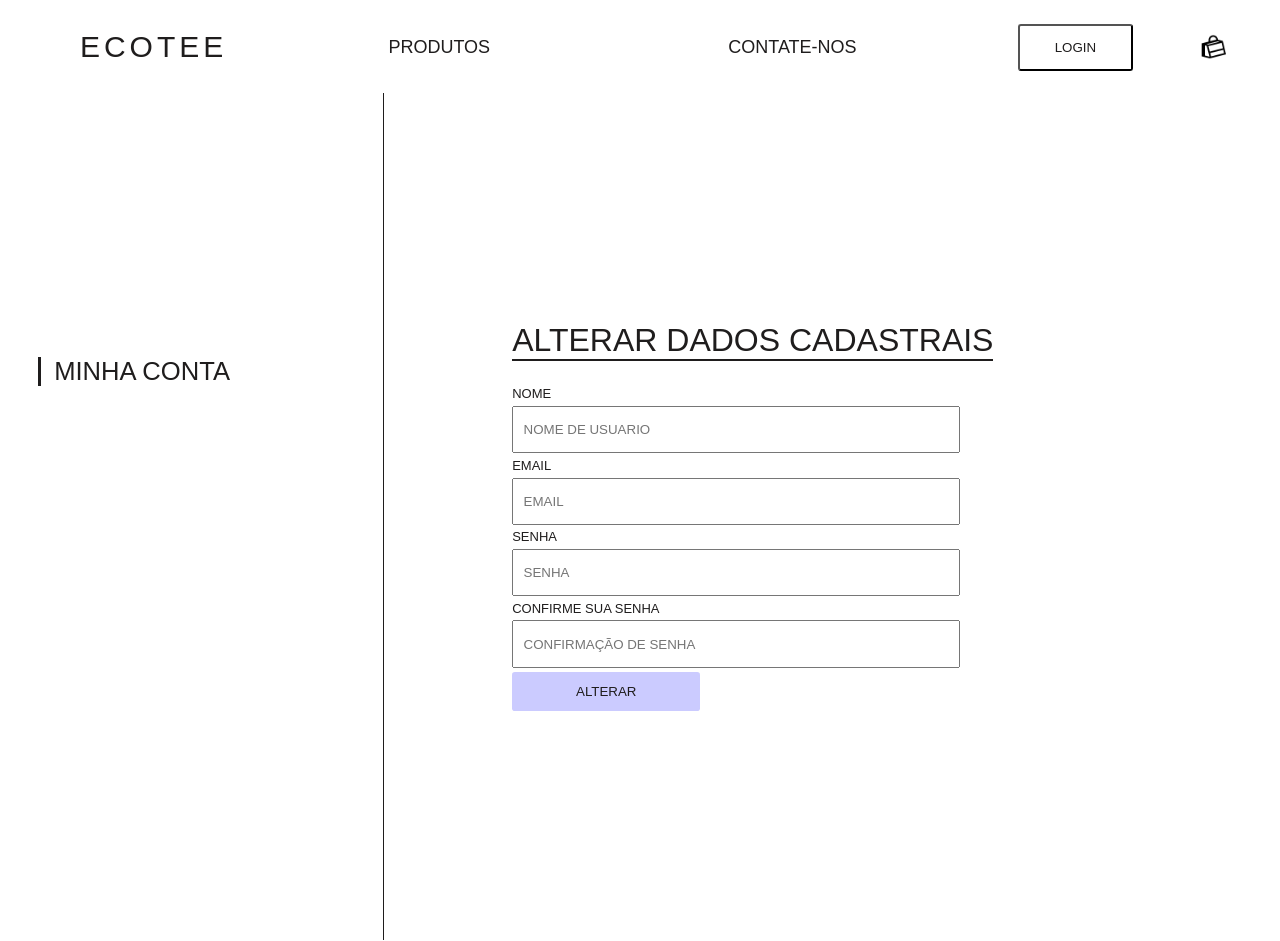
After one commit to GabrielvFrei/EcoTee, a PHP site: page /minhaConta.php in a window 1280 px wide. The commit adds this page. Run offline with PHP 8.4, Linux system fonts and the light colour scheme; data comes from the database, SQL or seed files in the repository; data that the repository does not hold is empty.

Commit message:
version 5.2

```diff
--- a/header.php
+++ b/header.php
@@ -6,7 +6,7 @@
     $user = "SELECT `nome` FROM clientes WHERE `cod` = '$id'";
     $query = mysqli_query($con, $user);
     $queryFetch = mysqli_fetch_assoc($query);
-    ?>;
+    ?>
 <!DOCTYPE html>
 <html lang="en">
 <head>
@@ -21,17 +21,19 @@
             <a href="index_home.php"><h1 class="logo">EcoTee</h1></a>
             <nav class="header-menu">
                 <ul class="list-itens">
-                    <li>PRODUTOS</li>
-                    <li>SOBRE NÓS</li>
-                    <li>CONTATE-GNOS</li>
+                    <a href="produtos.php"><li>PRODUTOS</li></a>
+                    <li>CONTATE-NOS</li>
                 </ul>
             </nav>
             <?php
             if ($id < 1) {
-            echo '<a href="login.php"><button id="btn_login">Login</button></a>';
-            }else{
-            echo '<a href="#">MINHA CONTA</a>';
-            echo '<a href="sair.act.php">sair</a>';
+                echo '<a href="login.php" id"btns_header"><button id="btn_login">Login</button></a>';
+            }if($id == 34){
+                echo '<a href="cadastrarProduto.php" id="btns_header">cadastrar produtos</a>';
+                echo '<a href="sair.act.php" id="bttns_header" >sair</a>';
+            }if($id > 1 && $id != 34){
+                echo '<a href="minhaConta.php" id="btns_header" >MINHA CONTA</a>';
+                echo '<a href="sair.act.php" id="bttns_header" >sair</a>';
             };
             ?>
             <img src="icons/bagIcon.png" alt="bag" srcset="" id="bag_header">
--- a/login.act.php
+++ b/login.act.php
@@ -3,7 +3,7 @@ require('connect.php');
 session_start();
 if (isset($_POST['nome']) || isset($_POST['senha'])) {
     if(strlen($_POST['nome']) < 1 || strlen($_POST['senha']) < 1) {
-        echo "Preencha seu email ou senha";
+        header("Location: login.php");
 }else {
     $nome = $con->real_escape_string($_POST['nome']);
     $senha = $con->real_escape_string($_POST['senha']);
--- /dev/null
+++ b/minhaConta.php
@@ -0,0 +1,40 @@
+<?php
+    session_start();
+    require('connect.php');
+    @$id = $_SESSION['cod'];
+    $user = "SELECT * FROM clientes WHERE `cod` = '$id'";
+    $queryy = mysqli_query($con, $user);
+    $queryFetchh = mysqli_fetch_assoc($queryy);
+    @include('header.php');
+    ?>
+<!DOCTYPE html>
+<html lang="en">
+<head>
+    <meta charset="UTF-8">
+    <meta name="viewport" content="width=device-width, initial-scale=1.0">
+    <title>Document</title>
+    <link rel="stylesheet" href="style_minhaConta.css">
+</head>
+<body>
+    <div class="super-container">
+        <div class="left-container">
+            <h1 id="my_account">minha conta</h1>
+        </div>
+        <div class="right-container">
+        <form action="minhaConta.act.php" method="post">
+            <input type="hidden" name="id" value="<?php echo $queryFetchh['cod']?>">
+                <h1>alterar dados cadastrais</h1>
+                <h2 id="inf">Nome</h2>
+                <input placeholder="Nome de usuario" name="nome" id="user" value="<?php echo $queryFetchh['nome']?>" type="text">
+                <h2 id="inf">Email</h2>
+                <input placeholder="Email" name="email" id="email" value="<?php echo $queryFetchh['email']?>" type="email">
+                <h2 id="inf">Senha</h2>
+                <input placeholder="Senha" name="senha" id="password" value="<?php echo $queryFetchh['senha']?>" type="password">
+                <h2 id="inf">Confirme sua senha</h2>
+                <input placeholder="Confirmação de senha" name="senhaconf" id="passwordConf" value="<?php echo $queryFetchh['senhaconf']?>" type="password">
+                <button type="submit" id="btn_register">Alterar</button>
+            </form>
+        </div>
+    </div>
+</body>
+</html>
--- a/register.act.php
+++ b/register.act.php
@@ -4,7 +4,7 @@ session_start();
 extract($_POST);
 
 if ($senha == $senhaconf && $senha != "") {
-    $hashpassword = password_hash($password, PASSWORD_DEFAULT);
+    $hashpassword = password_hash($senha, PASSWORD_DEFAULT);
 
 $sql = "INSERT INTO `clientes` (`cod`, `nome`, `email`, `senha`, `senhaconf`) VALUES ('$cod', '$nome', '$email', '$senha', '$senhaconf')";
 
--- a/register.php
+++ b/register.php
@@ -17,9 +17,9 @@ include('header.php');
             </div>
             <div class="right-container">
                 <div class="right-container">
-                    <h1>login</h1>
+                    <h1>Registro</h1>
                     <input placeholder="Nome de usuario" name="nome" id="user" type="text">
-                    <input placeholder="Email" name="email" id="email" type="text">
+                    <input placeholder="Email" name="email" id="email" type="email">
                     <input placeholder="Senha" name="senha" id="password" type="password">
                     <input placeholder="Confirmação de senha" name="senhaconf" id="passwordConf" type="password">
                     <button type="submit" id="btn_register">Registro</button>
--- a/style_header.css
+++ b/style_header.css
@@ -4,21 +4,21 @@
     box-sizing: border-box;
     list-style: none;
     font-family: 'Poppins', sans-serif;
-    font-weight: 400;
+    font-weight: 500;
     color: rgb(31, 29, 29);
     text-transform: uppercase;
     text-decoration: none;
+    overflow-x: hidden;
+    overflow-y: hidden;
 }
-html{
-    width: 99vw;
-    height: 100vh;
-    font-size: 62,5%;
-}
+
 header{
     width: 100%;
     height: 7vh;
     font-size: 18px;
     overflow-y: hidden;
+    font-size: large;
+    margin: 1vw;
 }
 .menu-content{
     text-transform: uppercase;
@@ -26,6 +26,7 @@ header{
     display: flex;
     justify-content: space-evenly;
     align-items: center;
+    overflow-y: hidden;
 }
 .menu-content .list-itens li{
     cursor: pointer;
@@ -66,7 +67,7 @@ header{
     border-radius: 3px;
     background: none;
 }
-.dropdown{
-    width: 6vw;
+#btns_header{
+    margin: 2vw;
 }
 /* ^HEADER^ */
--- /dev/null
+++ b/style_minhaConta.css
@@ -0,0 +1,70 @@
+*{
+    margin: 0;
+    padding: 0;
+    box-sizing: border-box;
+    list-style: none;
+    font-family: 'Poppins', sans-serif;
+    font-weight: 400;
+    color: rgb(31, 29, 29);
+    text-transform: uppercase;
+    text-decoration: none;
+}
+html{
+    width: 100vw;
+    height: 100vh;
+    font-size: 62,5%;
+    justify-content: center;
+    align-items: center;
+    display: flex;
+}
+.super-container{
+    display: flex;
+    width: 100vw;
+    height: 90vh;
+}
+.left-container{
+    display: flex;
+    border-right: 1px solid;
+    height: 100vh;
+    width: 40vw;
+    align-items: center;
+}
+.left-container h1{
+    margin-bottom: 30vw;
+    font-size: 2vw;
+    margin-left: 3vw;
+    border-left: solid;
+    padding-left: 1vw;
+}
+.right-container{
+    display: flex;
+    justify-content: center;
+    align-items: flex-start;
+    flex-direction: column;
+    width: 90vw;
+    padding-left: 10vw;
+}
+.right-container input{
+    display: flex;
+    height: 5vh;
+    width: 35vw;
+    margin: 0.5vh 0;
+    padding-left: 1vh;
+}
+.right-container h1{
+    margin-bottom: 2vw;
+    border-bottom: solid 2px;
+}
+.right-container button{
+    display: flex;
+    height: 3vw;
+    width: 20vh;
+    align-items: center;
+    justify-content: center;
+    background-color: rgba(0, 0, 255, 0.202);
+    border: none;
+    border-radius: 0.3vh;
+}
+#inf{
+    font-size: small;
+}
--- a/style_register.css
+++ b/style_register.css
@@ -8,15 +8,17 @@
     color: rgb(31, 29, 29);
     text-transform: uppercase;
     text-decoration: none;
+    overflow-x: hidden;
 }
-/* ^HEADER^ */
+body{
+    overflow-y: visible;
+}
 .super-container{
     display: flex;
     justify-content: center;
     align-items: center;
     width: 100vw;
     height: 90vh;
-
 }
 .left-container{
     display: flex;
```
Also changed, not shown: minhaConta.act.php (added, +15 -0 lines), style_home.css (+11 -0 lines), style_login.css (+5 -2 lines), style_produtos.css (+11 -11 lines), imgs_produtos/27b60fb70040a29b9511ba44807fea4f.jpg (added), imgs_produtos/8813b65ca1cc2d50798743da1378e976.jpg (added).
